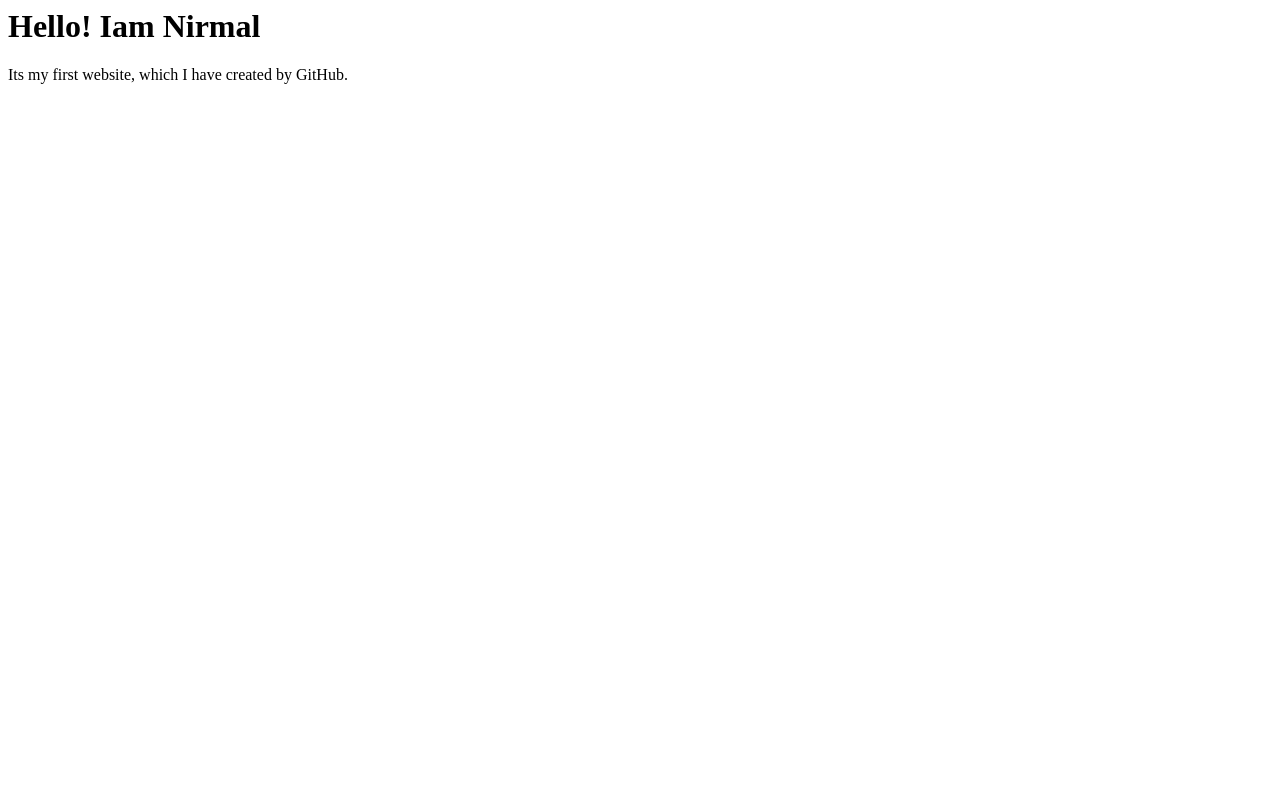
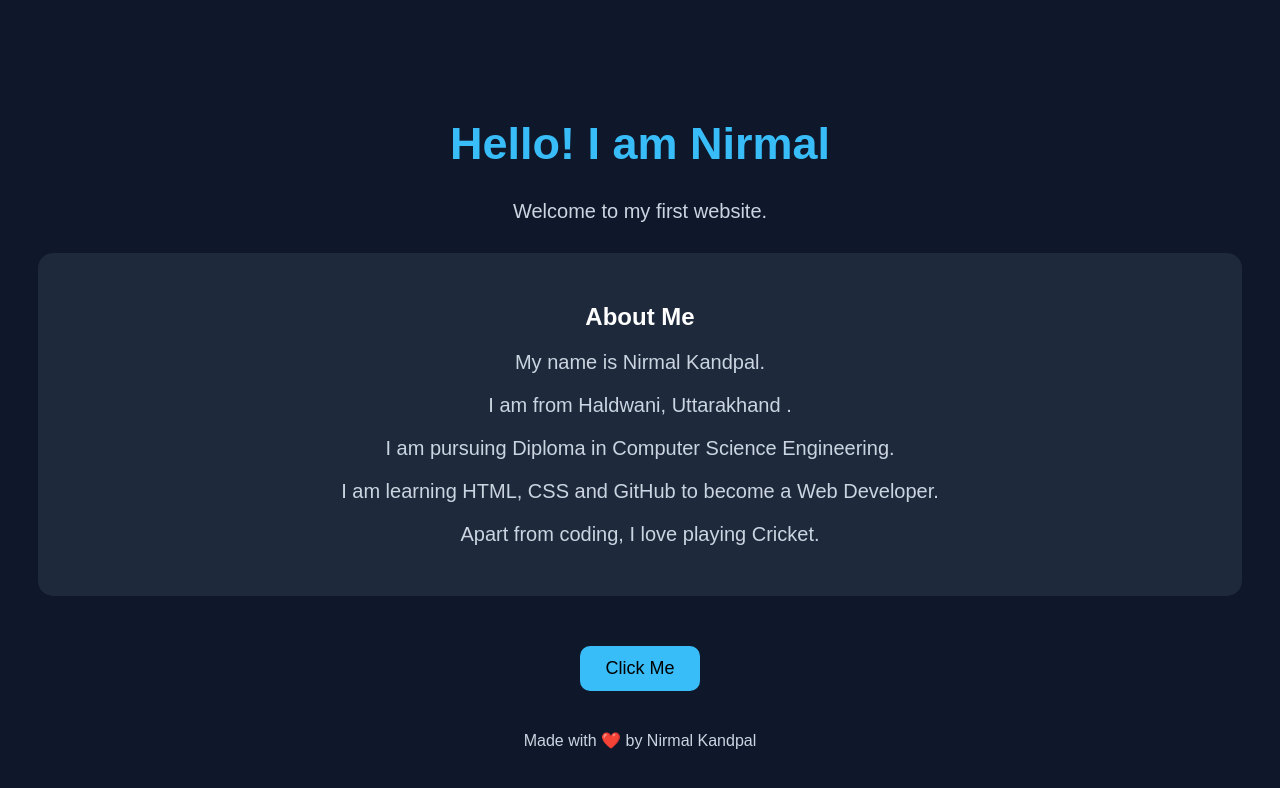
Before and after one commit to Nirmalkandpal9876-lab/My-first-project-, a plain HTML site: page index.html in a window 1280 px wide. Drawn offline with Linux system fonts and the light colour scheme.

Commit message:
Update index.html

```diff
--- a/index.html
+++ b/index.html
@@ -1,6 +1,57 @@
+<!DOCTYPE html>
 <html>
+<head>
+<title>Nirmal - My First Website</title>
+<style>
+body {
+  background-color: #0f172a;
+  color: white;
+  font-family: Arial, sans-serif;
+  text-align: center;
+  padding-top: 80px;
+}
+h1 {
+  font-size: 45px;
+  color: #38bdf8;
+}
+p {
+  font-size: 20px;
+  color: #cbd5e1;
+}
+.box {
+  background-color: #1e293b;
+  padding: 30px;
+  margin: 30px;
+  border-radius: 15px;
+}
+button {
+  background-color: #38bdf8;
+  color: black;
+  padding: 12px 25px;
+  font-size: 18px;
+  border: none;
+  border-radius: 10px;
+  margin-top: 20px;
+}
+</style>
+</head>
 <body>
-<h1>Hello! Iam Nirmal</h1>
-<p> Its my first website, which I have created by GitHub.</p>
+
+<h1>Hello! I am Nirmal</h1>
+<p>Welcome to my first website.</p>
+
+<div class="box">
+<h2>About Me</h2>
+<p>My name is Nirmal Kandpal.</p>
+<p>I am from Haldwani, Uttarakhand .</p>
+<p>I am pursuing Diploma in Computer Science Engineering.</p>
+<p>I am learning HTML, CSS and GitHub to become a Web Developer.</p>
+<p>Apart from coding, I love playing Cricket.</p>
+</div>
+
+<button onclick="alert('Thank you for visiting my website!')">Click Me</button>
+
+<p style="margin-top:40px; font-size:16px;">Made with ❤️ by Nirmal Kandpal</p>
+
 </body>
 </html>
```
